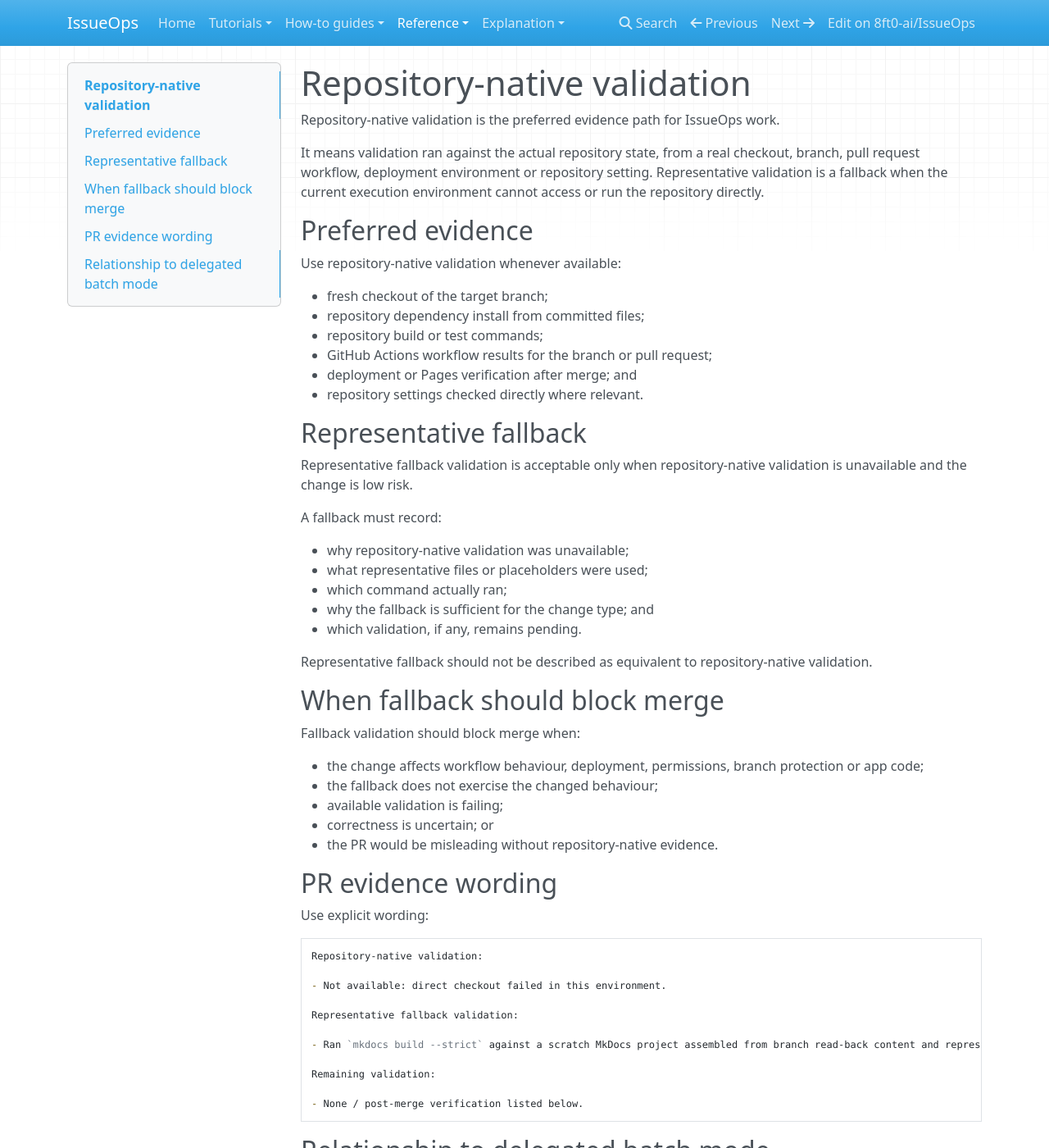
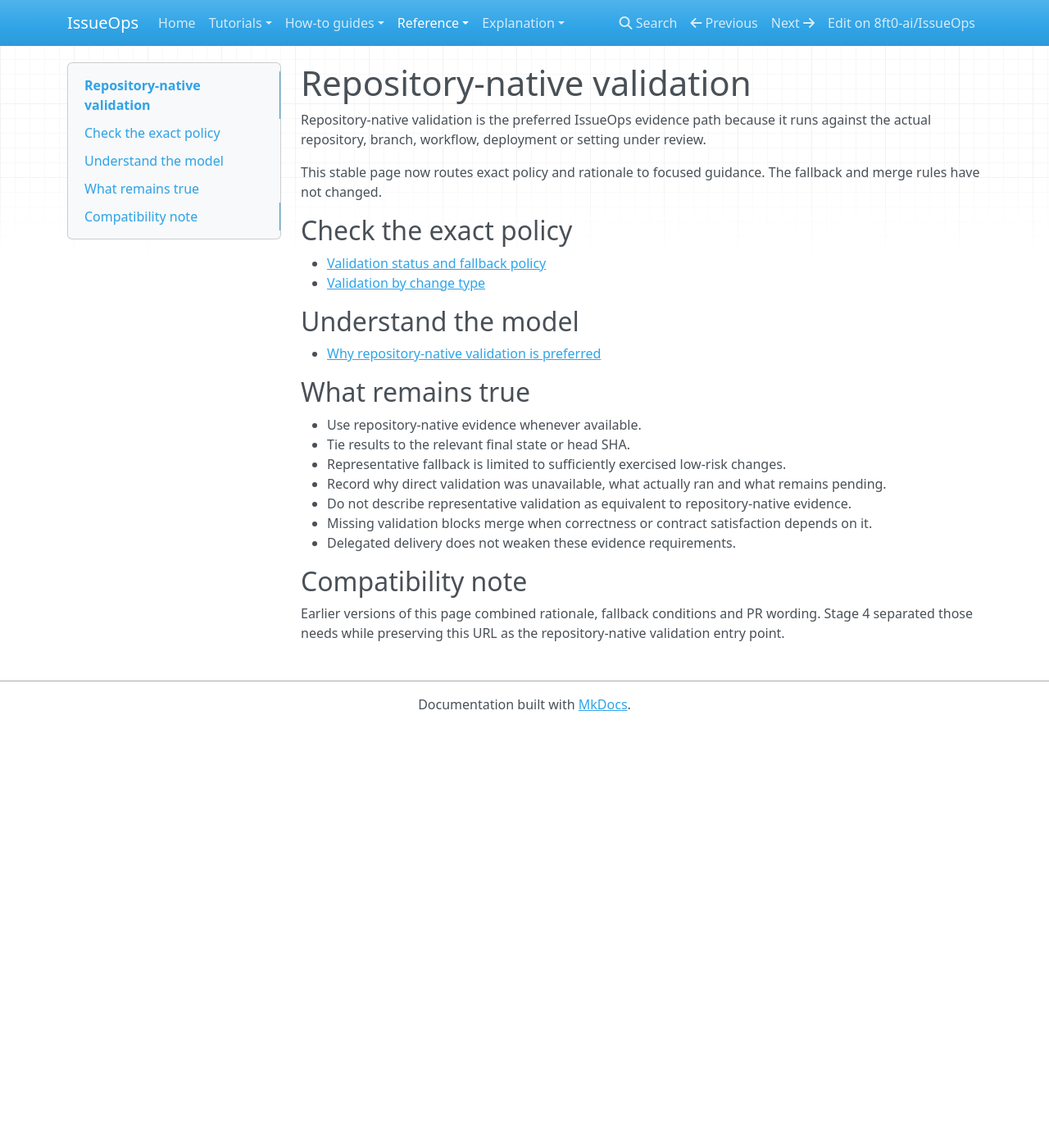
Before and after one commit to 8ft0-ai/IssueOps, an MkDocs documentation site: the page built from docs/repository-native-validation.md, in a window 1280 px wide and 1400 px high. Shown: the whole window at 82% size. Built offline with MkDocs 1.6.1, drawn with Linux system fonts in a browser that asks for light colours; nearby versions of some CDN libraries; some of the changed text lies outside the part shown.

Commit message:
Turn repository-native validation into a focused entry

````diff
--- a/docs/repository-native-validation.md
+++ b/docs/repository-native-validation.md
@@ -1,64 +1,28 @@
 # Repository-native validation
 
-Repository-native validation is the preferred evidence path for IssueOps work.
+Repository-native validation is the preferred IssueOps evidence path because it runs against the actual repository, branch, workflow, deployment or setting under review.
 
-It means validation ran against the actual repository state, from a real checkout, branch, pull request workflow, deployment environment or repository setting. Representative validation is a fallback when the current execution environment cannot access or run the repository directly.
+This stable page now routes exact policy and rationale to focused guidance. The fallback and merge rules have not changed.
 
-## Preferred evidence
+## Check the exact policy
 
-Use repository-native validation whenever available:
+- [Validation status and fallback policy](reference/validation-status-and-fallback-policy.md)
+- [Validation by change type](reference/validation-by-change-type.md)
 
-- fresh checkout of the target branch;
-- repository dependency install from committed files;
-- repository build or test commands;
-- GitHub Actions workflow results for the branch or pull request;
-- deployment or Pages verification after merge; and
-- repository settings checked directly where relevant.
+## Understand the model
 
-## Representative fallback
+- [Why repository-native validation is preferred](explanation/repository-native-validation-model.md)
 
-Representative fallback validation is acceptable only when repository-native validation is unavailable and the change is low risk.
+## What remains true
 
-A fallback must record:
+- Use repository-native evidence whenever available.
+- Tie results to the relevant final state or head SHA.
+- Representative fallback is limited to sufficiently exercised low-risk changes.
+- Record why direct validation was unavailable, what actually ran and what remains pending.
+- Do not describe representative validation as equivalent to repository-native evidence.
+- Missing validation blocks merge when correctness or contract satisfaction depends on it.
+- Delegated delivery does not weaken these evidence requirements.
 
-- why repository-native validation was unavailable;
-- what representative files or placeholders were used;
-- which command actually ran;
-- why the fallback is sufficient for the change type; and
-- which validation, if any, remains pending.
+## Compatibility note
 
-Representative fallback should not be described as equivalent to repository-native validation.
-
-## When fallback should block merge
-
-Fallback validation should block merge when:
-
-- the change affects workflow behaviour, deployment, permissions, branch protection or app code;
-- the fallback does not exercise the changed behaviour;
-- available validation is failing;
-- correctness is uncertain; or
-- the PR would be misleading without repository-native evidence.
-
-## PR evidence wording
-
-Use explicit wording:
-
-```md
-Repository-native validation:
-
-- Not available: direct checkout failed in this environment.
-
-Representative fallback validation:
-
-- Ran `mkdocs build --strict` against a scratch MkDocs project assembled from branch read-back content and representative existing docs.
-
-Remaining validation:
-
-- None / post-merge verification listed below.
-```
-
-## Relationship to delegated batch mode
-
-Delegated batch mode can use representative fallback only for low-risk changes where the fallback is sufficient and available validation is not failing.
-
-If repository-native validation is required to judge correctness, delegated batch mode must stop for manual review.
+Earlier versions of this page combined rationale, fallback conditions and PR wording. Stage 4 separated those needs while preserving this URL as the repository-native validation entry point.
````
